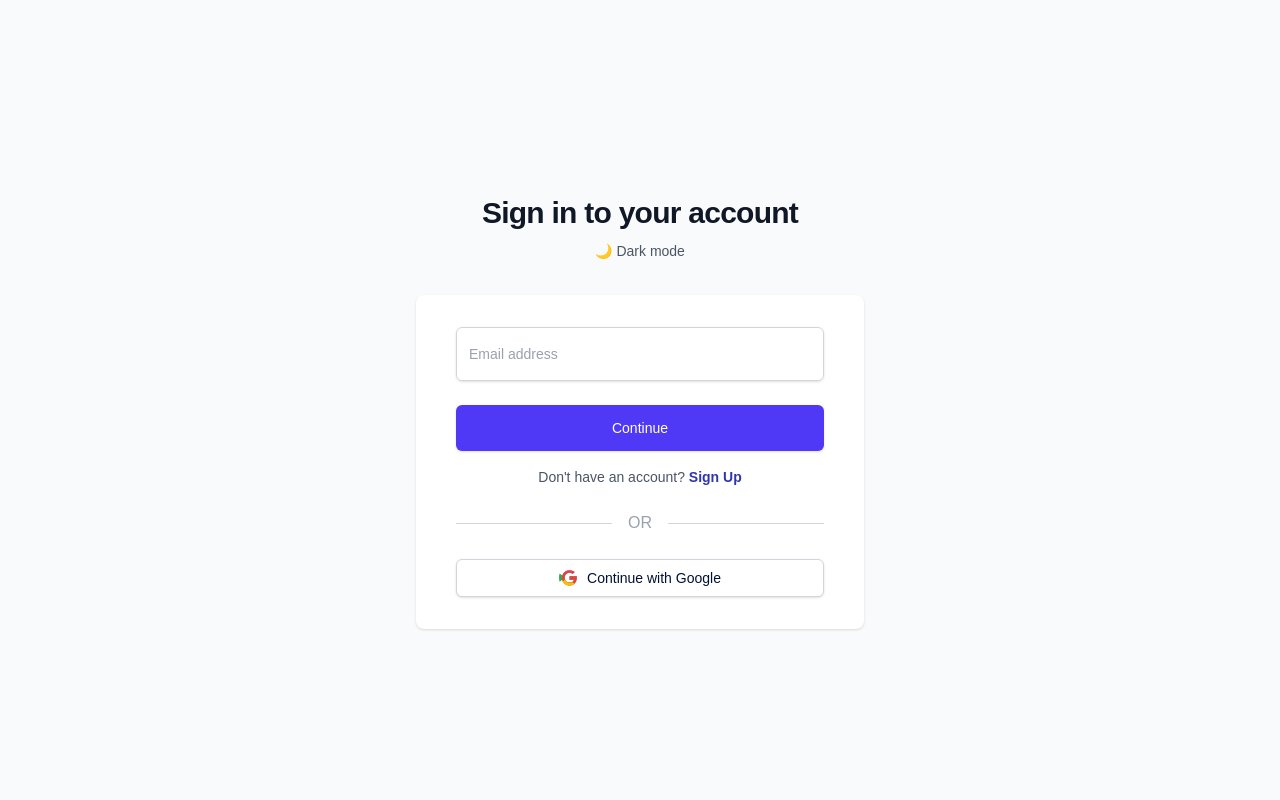
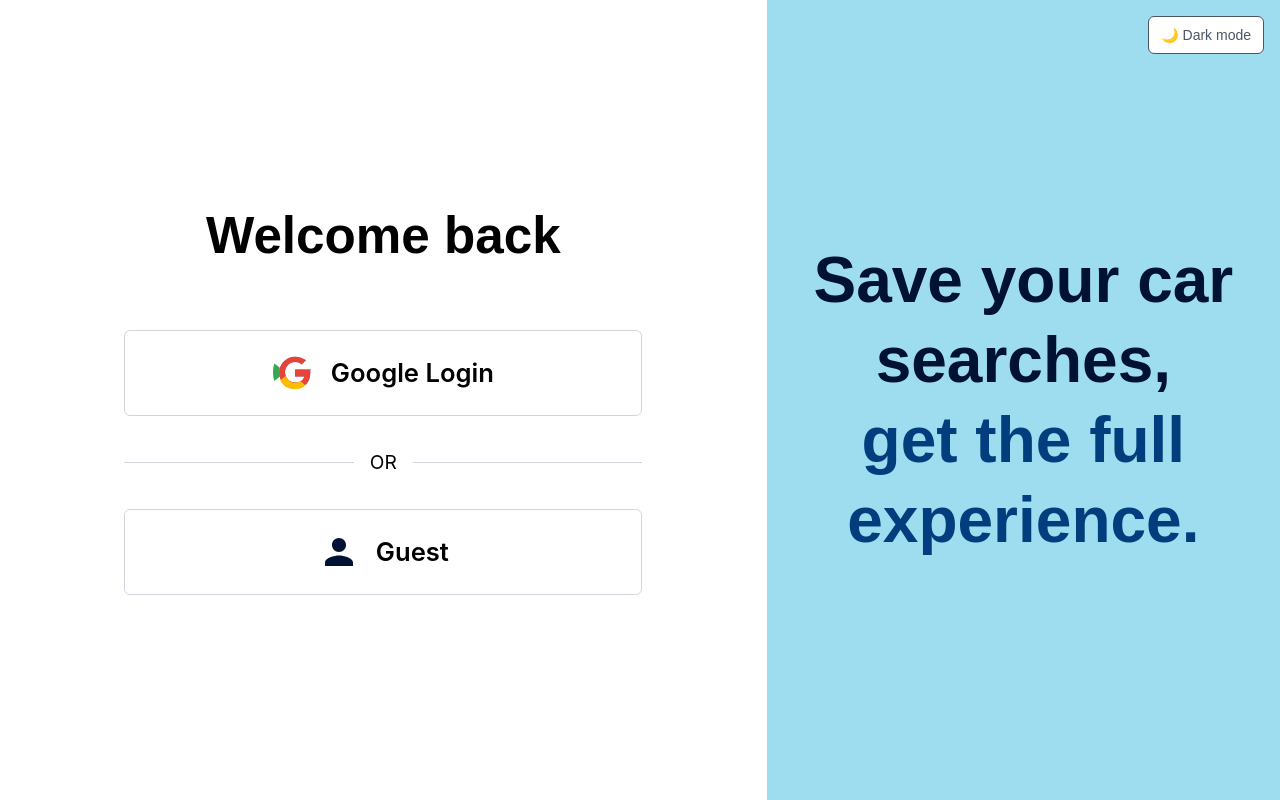
Before and after one commit to kiyuzo/autoworth, a Next.js app: page /login in a window 1280 px wide. Built offline with nearby package versions, Linux system fonts and the light colour scheme; no server answers.

Commit message:
Revamped login page

```diff
--- a/app/login/page.tsx
+++ b/app/login/page.tsx
@@ -1,7 +1,6 @@
 'use client';
 
 import { useState, useEffect } from 'react';
-import Link from 'next/link';
 import { useAuth } from '../../contexts/AuthContext';
 import { useRouter } from 'next/navigation';
 
@@ -33,88 +32,177 @@ export default function Login() {
     }
   };
 
+  const handleGuestAccess = () => {
+    // Navigate to home page as guest
+    router.push('/');
+  };
+
   // Don't render if user is already logged in
   if (user) {
     return null;
   }
 
   return (
-    <div className={`min-h-screen flex flex-col justify-center ${darkMode ? 'bg-gray-900' : 'bg-gray-50'}`}>
-      <div className="sm:mx-auto sm:w-full sm:max-w-md">
-        <h2 className={`mt-6 text-center text-3xl font-bold tracking-tight ${darkMode ? 'text-gray-100' : 'text-gray-900'}`}>
-          Sign in to your account
-        </h2>
-        <div className="mt-2 text-center">
+    <div className="min-h-screen flex relative">
+      {/* Dark mode toggle - positioned absolutely */}
+      <button
+        onClick={() => setDarkMode(!darkMode)}
+        className={`absolute top-4 right-4 z-10 text-sm px-3 py-2 rounded-md ${
+          darkMode
+            ? 'text-white bg-gray-800 hover:bg-gray-700'
+            : 'text-gray-600 bg-white hover:bg-gray-50'
+        } border transition-colors`}
+      >
+        {darkMode ? '☀️ Light mode' : '🌙 Dark mode'}
+      </button>
+
+      {/* Left Section - White/Dark */}
+      <div className={`w-full lg:w-[60%] xl:w-[59.9%] flex flex-col justify-center items-center px-8 lg:px-0 ${
+        darkMode ? 'bg-[#001233]' : 'bg-white'
+      }`}>
+        <div className="w-full max-w-[600px] flex flex-col items-center">
+          {/* Welcome Back Title */}
+          <h1
+            className={`font-semibold text-center mb-8 lg:mb-16 ${
+              darkMode ? 'text-white' : 'text-black'
+            }`}
+            style={{
+              fontFamily: 'Plus Jakarta Sans, sans-serif',
+              fontSize: 'clamp(2rem, 4vw, 4rem)',
+              lineHeight: '1.2'
+            }}
+          >
+            Welcome back
+          </h1>
+
+          {/* Error Message */}
+          {error && (
+            <div className="mb-6 text-red-600 text-sm text-center bg-red-50 p-3 rounded-md w-full max-w-[518px]">
+              {error}
+            </div>
+          )}
+
+          {/* Google Login Button */}
           <button
-            onClick={() => setDarkMode(!darkMode)}
-            className={`text-sm ${darkMode ? 'text-gray-300' : 'text-gray-600'} hover:underline`}
+            onClick={handleGoogleSignIn}
+            disabled={isLoading}
+            className={`w-full max-w-[518px] h-[86px] border rounded-md flex items-center justify-center gap-4 mb-8 transition-colors ${
+              darkMode
+                ? 'border-white bg-white text-black hover:bg-gray-100'
+                : 'border-gray-300 bg-transparent hover:bg-gray-50'
+            } disabled:opacity-50 disabled:cursor-not-allowed`}
           >
-            {darkMode ? '☀️ Light mode' : '🌙 Dark mode'}
+            {isLoading ? (
+              <div className="animate-spin rounded-full h-[42px] w-[42px] border-b-2 border-current"></div>
+            ) : (
+              <>
+                <div className="w-[42px] h-[42px] flex items-center justify-center">
+                  <svg className="w-[42px] h-[42px]" viewBox="0 0 24 24">
+                    <path fill="#4285F4" d="M21.805 10.023h-9.18v3.955h5.262c-.227 1.18-1.36 3.463-5.262 3.463-3.167 0-5.75-2.62-5.75-5.841s2.583-5.841 5.75-5.841c1.805 0 3.017.77 3.713 1.432l2.54-2.47C17.07 3.71 15.13 2.75 12.625 2.75c-5.02 0-9.09 4.07-9.09 9.09s4.07 9.09 9.09 9.09c5.24 0 8.715-3.68 8.715-8.88 0-.6-.07-1.06-.16-1.53z"/>
+                    <path fill="#EA4335" d="M21.805 10.023h-9.18v3.955h5.262c-.227 1.18-1.36 3.463-5.262 3.463-3.167 0-5.75-2.62-5.75-5.841s2.583-5.841 5.75-5.841c1.805 0 3.017.77 3.713 1.432l2.54-2.47C17.07 3.71 15.13 2.75 12.625 2.75c-5.02 0-9.09 4.07-9.09 9.09s4.07 9.09 9.09 9.09c5.24 0 8.715-3.68 8.715-8.88 0-.6-.07-1.06-.16-1.53z"/>
+                    <path fill="#FBBC05" d="M12.625 21.25c2.505 0 4.445-.83 5.927-2.26l-2.73-2.23c-.74.5-1.7.8-3.197.8-2.45 0-4.53-1.65-5.27-3.87l-3.23 2.5c1.29 2.97 4.13 5.06 8.5 5.06z"/>
+                    <path fill="#34A853" d="M3.535 11.591c0-.88.155-1.73.43-2.52l-3.23-2.5C.26 8.15 0 9.82 0 11.591s.26 3.44.735 4.98l3.23-2.5c-.275-.79-.43-1.64-.43-2.52z"/>
+                  </svg>
+                </div>
+                <span
+                  className={`font-semibold ${darkMode ? 'text-black' : 'text-black'}`}
+                  style={{
+                    fontFamily: 'Inter, sans-serif',
+                    fontSize: 'clamp(1.25rem, 2vw, 2rem)'
+                  }}
+                >
+                  Google Login
+                </span>
+              </>
+            )}
+          </button>
+
+          {/* OR Divider */}
+          <div className="w-full max-w-[518px] flex items-center justify-center mb-8">
+            <div className={`h-[1px] flex-1 max-w-[288px] ${darkMode ? 'bg-white' : 'bg-gray-300'}`}></div>
+            <span
+              className={`mx-4 ${darkMode ? 'text-white' : 'text-black'}`}
+              style={{
+                fontFamily: 'Inter, sans-serif',
+                fontSize: 'clamp(1rem, 1.5vw, 1.25rem)',
+                fontWeight: '400'
+              }}
+            >
+              OR
+            </span>
+            <div className={`h-[1px] flex-1 max-w-[288px] ${darkMode ? 'bg-white' : 'bg-gray-300'}`}></div>
+          </div>
+
+          {/* Guest Button */}
+          <button
+            onClick={handleGuestAccess}
+            className={`w-full max-w-[518px] h-[86px] border rounded-md flex items-center justify-center gap-4 transition-colors ${
+              darkMode
+                ? 'border-white bg-white text-black hover:bg-gray-100'
+                : 'border-gray-300 bg-transparent hover:bg-gray-50'
+            }`}
+          >
+            <div className="w-[42px] h-[42px] flex items-center justify-center">
+              <svg className="w-[42px] h-[42px]" fill="currentColor" viewBox="0 0 24 24">
+                <path d="M12 12c2.21 0 4-1.79 4-4s-1.79-4-4-4-4 1.79-4 4 1.79 4 4 4zm0 2c-2.67 0-8 1.34-8 4v2h16v-2c0-2.66-5.33-4-8-4z"/>
+              </svg>
+            </div>
+            <span
+              className={`font-semibold ${darkMode ? 'text-black' : 'text-black'}`}
+              style={{
+                fontFamily: 'Inter, sans-serif',
+                fontSize: 'clamp(1.25rem, 2vw, 2rem)'
+              }}
+            >
+              Guest
+            </span>
           </button>
         </div>
       </div>
 
-      <div className="mt-8 sm:mx-auto sm:w-full sm:max-w-md">
-        <div className={`py-8 px-4 shadow sm:rounded-lg sm:px-10 ${darkMode ? 'bg-gray-800' : 'bg-white'}`}>
-          {error && (
-            <div className="mb-4 text-red-600 text-sm text-center bg-red-50 p-3 rounded-md">
-              {error}
-            </div>
-          )}
+      {/* Right Section - Blue/Dark Blue */}
+      <div className={`hidden lg:flex lg:w-[40%] xl:w-[40.1%] flex-col justify-center items-center px-8 ${
+        darkMode ? 'bg-[#010E27]' : 'bg-[#9EDDEF]'
+      }`}>
+        <div className="text-center">
+          <h2
+            className="leading-tight"
+            style={{
+              fontFamily: 'Plus Jakarta Sans, sans-serif',
+              fontSize: 'clamp(2.5rem, 5vw, 6rem)',
+              fontWeight: '600'
+            }}
+          >
+            <span className={darkMode ? 'text-[#9EDDEF]' : 'text-[#001233]'}>
+              Save your car searches,{' '}
+            </span>
+            <br />
+            <span className={darkMode ? 'text-white' : 'text-[#023E7D]'}>
+              get the full experience.
+            </span>
+          </h2>
+        </div>
+      </div>
 
-          <form className="space-y-6">
-            <div>
-              <input
-                type="email"
-                placeholder="Email address"
-                className={`appearance-none block w-full px-3 py-4 border ${darkMode ? 'border-gray-700 bg-gray-900 text-gray-100 placeholder-gray-400' : 'border-gray-300'} rounded-md shadow-sm placeholder-gray-400 focus:outline-none focus:ring-indigo-500 focus:border-indigo-500 sm:text-sm`}
-              />
-            </div>
-            <div>
-              <button
-                type="submit"
-                className="w-full flex justify-center py-3 px-4 border border-transparent rounded-md shadow-sm text-sm font-medium text-white bg-indigo-600 hover:bg-indigo-700 focus:outline-none focus:ring-2 focus:ring-offset-2 focus:ring-indigo-500"
-              >
-                Continue
-              </button>
-            </div>
-          </form>
-          <div className={`mt-4 text-center text-sm ${darkMode ? 'text-gray-300' : 'text-gray-600'}`}>
-            Don&apos;t have an account?{' '}
-            <Link href="/signup" className="font-semibold" style={{ color: "#2F37AF" }}>
-              Sign Up
-            </Link>
-          </div>
-          {/* Divider with OR */}
-          <div className="flex items-center my-6">
-            <div className={`flex-grow border-t ${darkMode ? 'border-gray-700' : 'border-gray-300'}`} />
-            <span className={`mx-4 font-medium ${darkMode ? 'text-gray-500' : 'text-gray-400'}`}>OR</span>
-            <div className={`flex-grow border-t ${darkMode ? 'border-gray-700' : 'border-gray-300'}`} />
-          </div>
-          {/* Google Sign In Button */}
-          <div>
-            <button
-              type="button"
-              onClick={handleGoogleSignIn}
-              disabled={isLoading}
-              className={`w-full flex items-center justify-center py-2 px-4 border ${darkMode ? 'border-gray-700 bg-gray-900 text-gray-100' : 'border-gray-300 bg-white'} rounded-md shadow-sm text-sm font-medium hover:bg-gray-50 focus:outline-none disabled:opacity-50 disabled:cursor-not-allowed`}
-            >
-              {isLoading ? (
-                <div className="animate-spin rounded-full h-5 w-5 border-b-2 border-current mr-2"></div>
-              ) : (
-                <svg className="h-5 w-5 mr-2" viewBox="0 0 24 24">
-                  <g>
-                    <path fill="#4285F4" d="M21.805 10.023h-9.18v3.955h5.262c-.227 1.18-1.36 3.463-5.262 3.463-3.167 0-5.75-2.62-5.75-5.841s2.583-5.841 5.75-5.841c1.805 0 3.017.77 3.713 1.432l2.54-2.47C17.07 3.71 15.13 2.75 12.625 2.75c-5.02 0-9.09 4.07-9.09 9.09s4.07 9.09 9.09 9.09c5.24 0 8.715-3.68 8.715-8.88 0-.6-.07-1.06-.16-1.53z"/>
-                    <path fill="#EA4335" d="M21.805 10.023h-9.18v3.955h5.262c-.227 1.18-1.36 3.463-5.262 3.463-3.167 0-5.75-2.62-5.75-5.841s2.583-5.841 5.75-5.841c1.805 0 3.017.77 3.713 1.432l2.54-2.47C17.07 3.71 15.13 2.75 12.625 2.75c-5.02 0-9.09 4.07-9.09 9.09s4.07 9.09 9.09 9.09c5.24 0 8.715-3.68 8.715-8.88 0-.6-.07-1.06-.16-1.53z"/>
-                    <path fill="#FBBC05" d="M12.625 21.25c2.505 0 4.445-.83 5.927-2.26l-2.73-2.23c-.74.5-1.7.8-3.197.8-2.45 0-4.53-1.65-5.27-3.87l-3.23 2.5c1.29 2.97 4.13 5.06 8.5 5.06z"/>
-                    <path fill="#34A853" d="M3.535 11.591c0-.88.155-1.73.43-2.52l-3.23-2.5C.26 8.15 0 9.82 0 11.591s.26 3.44.735 4.98l3.23-2.5c-.275-.79-.43-1.64-.43-2.52z"/>
-                  </g>
-                </svg>
-              )}
-              {isLoading ? 'Signing in...' : 'Continue with Google'}
-            </button>
-          </div>
-        </div>
+      {/* Mobile version of right section content */}
+      <div className={`lg:hidden w-full text-center py-8 ${
+        darkMode ? 'bg-[#010E27]' : 'bg-[#9EDDEF]'
+      }`}>
+        <h2
+          className="leading-tight px-4"
+          style={{
+            fontFamily: 'Plus Jakarta Sans, sans-serif',
+            fontSize: 'clamp(1.5rem, 4vw, 2.5rem)',
+            fontWeight: '600'
+          }}
+        >
+          <span className={darkMode ? 'text-[#9EDDEF]' : 'text-[#001233]'}>
+            Save your car searches,{' '}
+          </span>
+          <span className={darkMode ? 'text-white' : 'text-[#023E7D]'}>
+            get the full experience.
+          </span>
+        </h2>
       </div>
     </div>
   );
```
